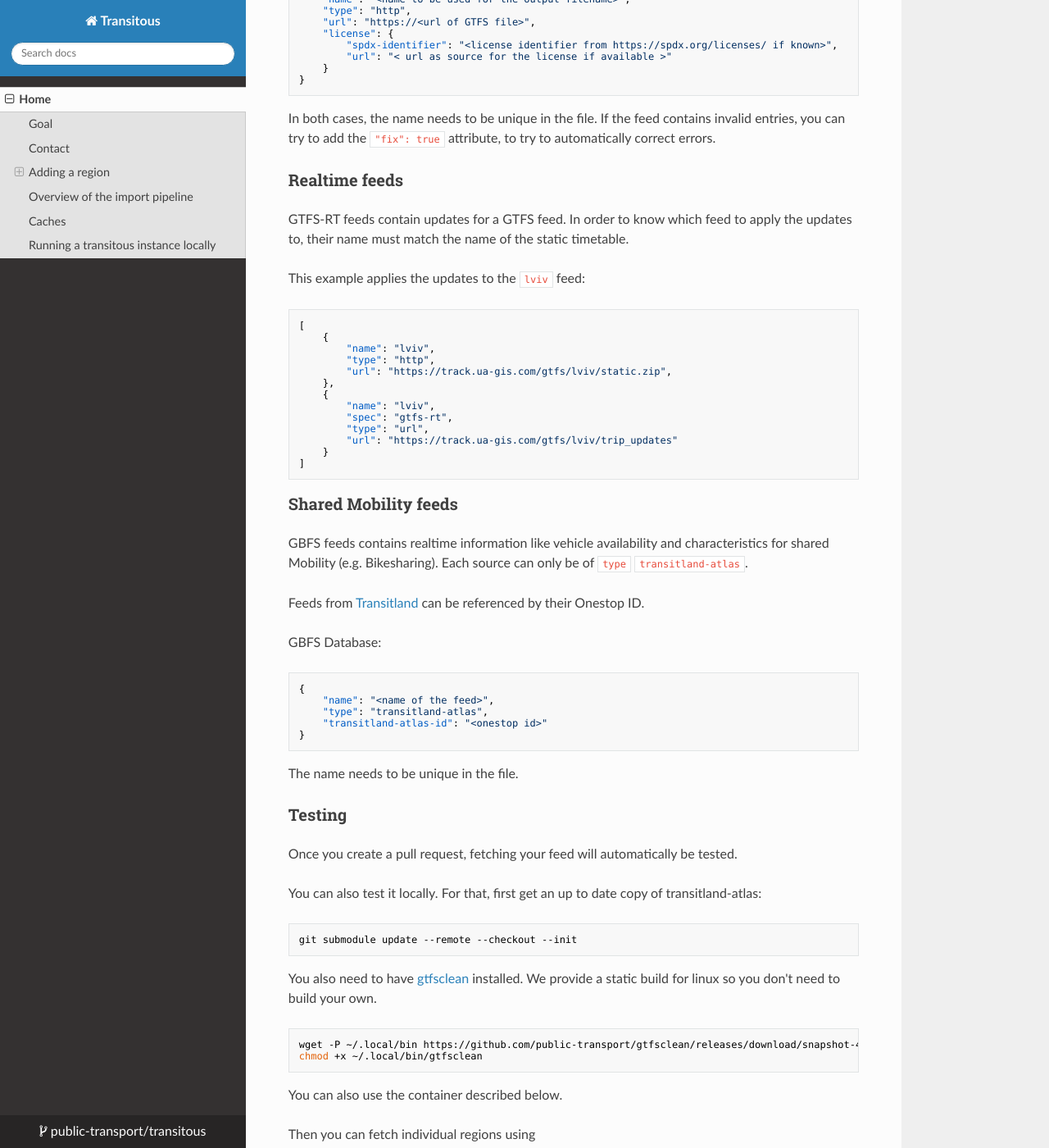
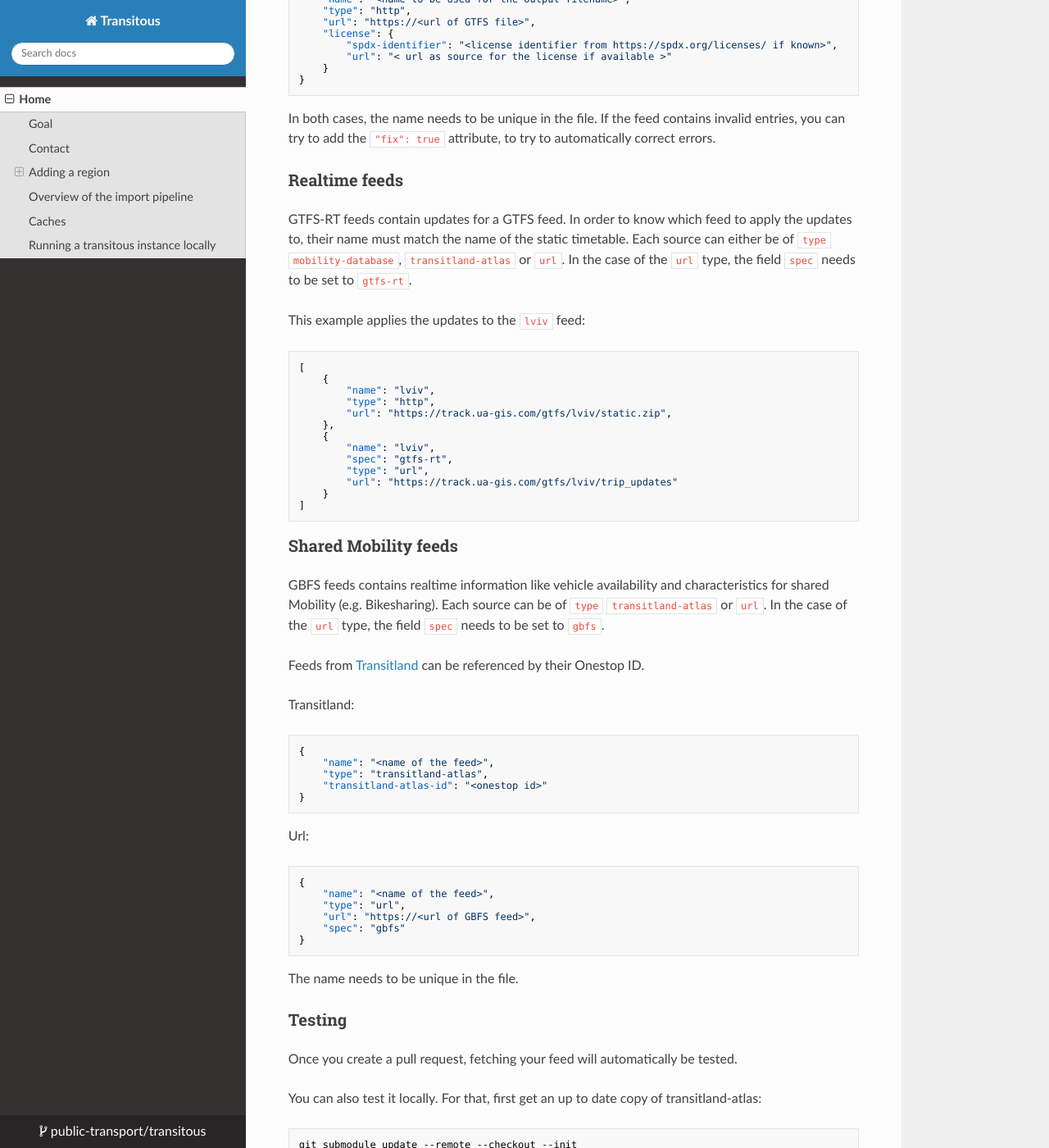
Before and after one commit to public-transport/transitous, an MkDocs documentation site: the page built from docs/docs/index.md, in a window 1280 px wide and 1400 px high, scrolled down 1821 px. Shown: the whole window at 82% size. Built offline with MkDocs 1.6.1, drawn with Linux system fonts in a browser that asks for light colours; nearby versions of some CDN libraries.

Commit message:
GBFS feeds with url type + update docs

````diff
--- a/docs/docs/index.md
+++ b/docs/docs/index.md
@@ -109,6 +109,8 @@ If the feed contains invalid entries, you can try to add the `"fix": true` attri
 
 GTFS-RT feeds contain updates for a GTFS feed.
 In order to know which feed to apply the updates to, their name must match the name of the static timetable.
+Each source can either be of `type` `mobility-database`, `transitland-atlas` or `url`.
+In the case of the `url` type, the field `spec` needs to be set to `gtfs-rt`.
 
 This example applies the updates to the `lviv` feed:
 ```
@@ -130,16 +132,27 @@ This example applies the updates to the `lviv` feed:
 ### Shared Mobility feeds
 
 GBFS feeds contains realtime information like vehicle availability and characteristics for shared Mobility (e.g. Bikesharing).
-Each source can only be of `type` `transitland-atlas`.
+Each source can be of `type` `transitland-atlas` or `url`.
+In the case of the `url` type, the field `spec` needs to be set to `gbfs`.
 
 Feeds from [Transitland](https://www.transit.land/feeds) can be referenced by their Onestop ID.
 
-GBFS Database:
+Transitland:
 ```json
 {
     "name": "<name of the feed>",
     "type": "transitland-atlas",
     "transitland-atlas-id": "<onestop id>"
+}
+```
+
+Url:
+```json
+{
+    "name": "<name of the feed>",
+    "type": "url",
+    "url": "https://<url of GBFS feed>",
+    "spec": "gbfs"
 }
 ```
 
````
Also changed, not shown: 1 other file.
